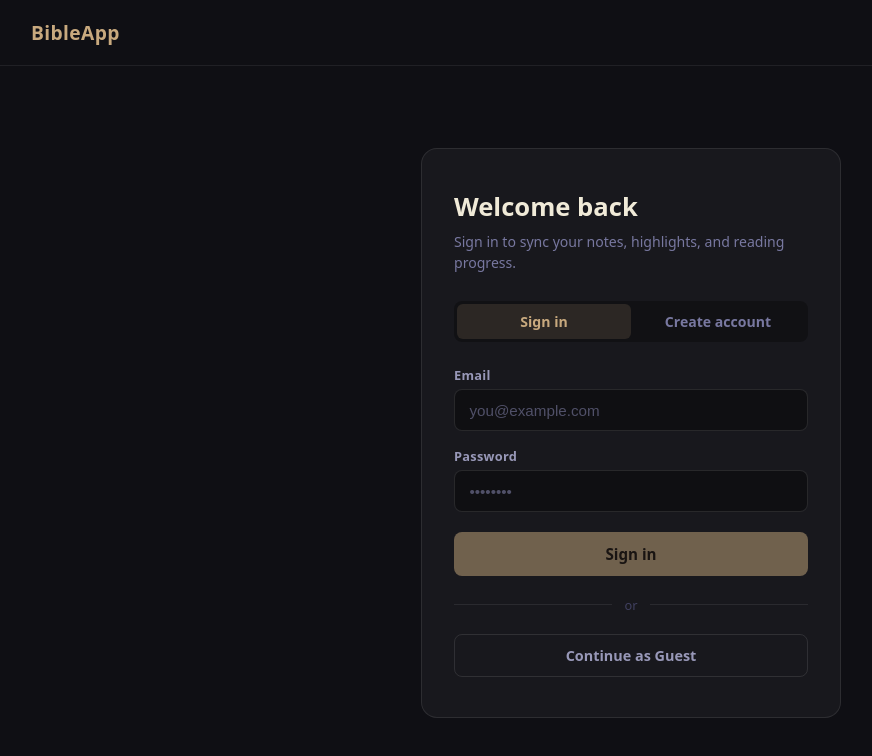
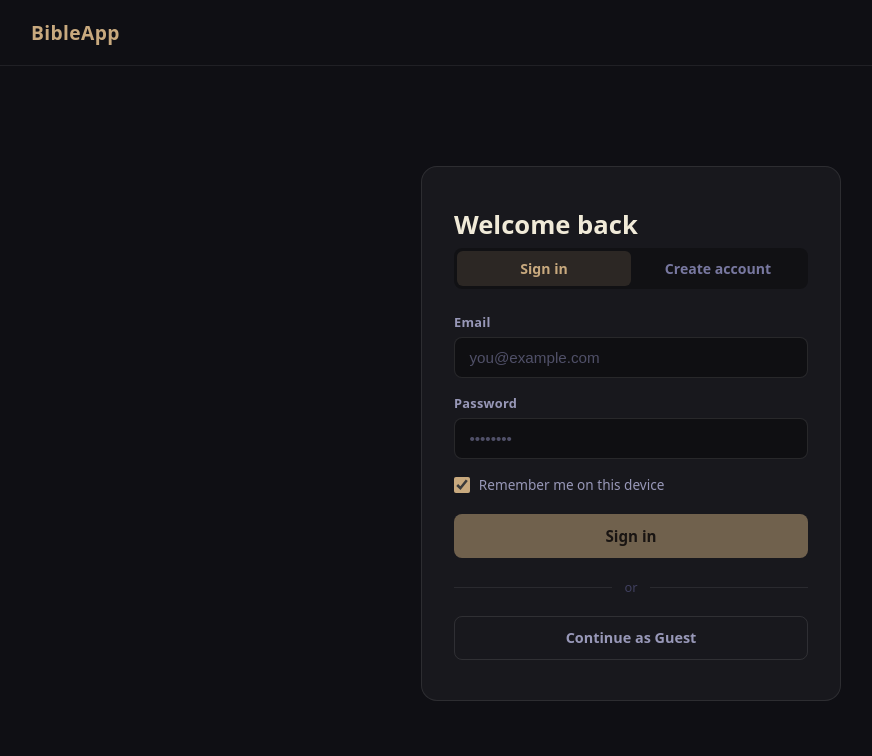
Before and after one commit to Johnwang688/bible-app, a Next.js app in the folder frontend-next/: page /signin in a window 1280 px wide. Shown: the top 756 px of the page, without its empty margins (9-881 px from the left). Built offline with nearby package versions, Linux system fonts and the light colour scheme.

Commit message:
updated landing page

```diff
--- a/frontend-next/src/app/page.tsx
+++ b/frontend-next/src/app/page.tsx
@@ -68,6 +68,7 @@ export default function LandingPage() {
       </footer>
 
       <style>{`
+        body { overflow: auto !important; height: auto !important; }
         *, *::before, *::after { box-sizing: border-box; margin: 0; padding: 0; }
 
         .landing-root {
--- a/frontend-next/src/app/signin/page.tsx
+++ b/frontend-next/src/app/signin/page.tsx
@@ -13,6 +13,7 @@ export default function SignInPage() {
   const [email, setEmail] = useState('');
   const [password, setPassword] = useState('');
   const [displayName, setDisplayName] = useState('');
+  const [rememberMe, setRememberMe] = useState(true);
   const [error, setError] = useState<string | null>(null);
   const [busy, setBusy] = useState(false);
 
@@ -25,7 +26,7 @@ export default function SignInPage() {
         mode === 'signin'
           ? await signIn(email.trim(), password)
           : await signUp(email.trim(), password, displayName.trim() || undefined);
-      persistAuthSession(session);
+      persistAuthSession(session, mode === 'signin' ? rememberMe : true);
       router.replace('/app');
     } catch (err) {
       setError(err instanceof Error ? err.message : 'Something went wrong.');
@@ -45,11 +46,9 @@ export default function SignInPage() {
           <h1 className="si-heading">
             {mode === 'signin' ? 'Welcome back' : 'Create an account'}
           </h1>
-          <p className="si-sub">
-            {mode === 'signin'
-              ? 'Sign in to sync your notes, highlights, and reading progress.'
-              : 'Join to save your study across devices.'}
-          </p>
+          {mode === 'signup' && (
+            <p className="si-sub">Join to save your study across devices.</p>
+          )}
 
           <div className="si-tab-row">
             <button
@@ -111,6 +110,17 @@ export default function SignInPage() {
                 onChange={e => setPassword(e.target.value)}
               />
             </div>
+
+            {mode === 'signin' && (
+              <label className="si-remember">
+                <input
+                  type="checkbox"
+                  checked={rememberMe}
+                  onChange={e => setRememberMe(e.target.checked)}
+                />
+                <span>Remember me on this device</span>
+              </label>
+            )}
 
             {error && <div className="si-error">{error}</div>}
 
@@ -243,6 +253,24 @@ export default function SignInPage() {
         .si-input::placeholder { color: #505068; }
         .si-input:focus { border-color: rgba(200,169,126,0.5); }
 
+        .si-remember {
+          display: flex;
+          align-items: center;
+          gap: 0.55rem;
+          cursor: pointer;
+          font-size: 0.85rem;
+          font-weight: 500;
+          color: #9898b8;
+          user-select: none;
+        }
+        .si-remember input {
+          width: 1rem;
+          height: 1rem;
+          flex-shrink: 0;
+          accent-color: #c8a97e;
+          cursor: pointer;
+        }
+
         .si-error {
           background: rgba(220,60,60,0.12);
           border: 1px solid rgba(220,60,60,0.3);
```
